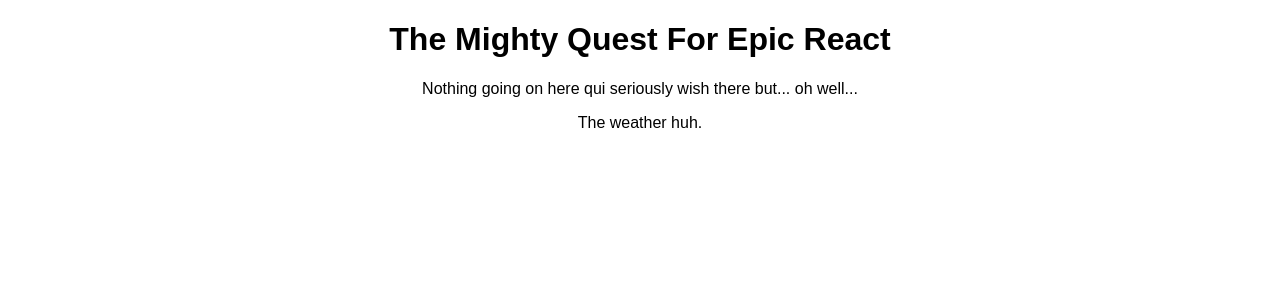
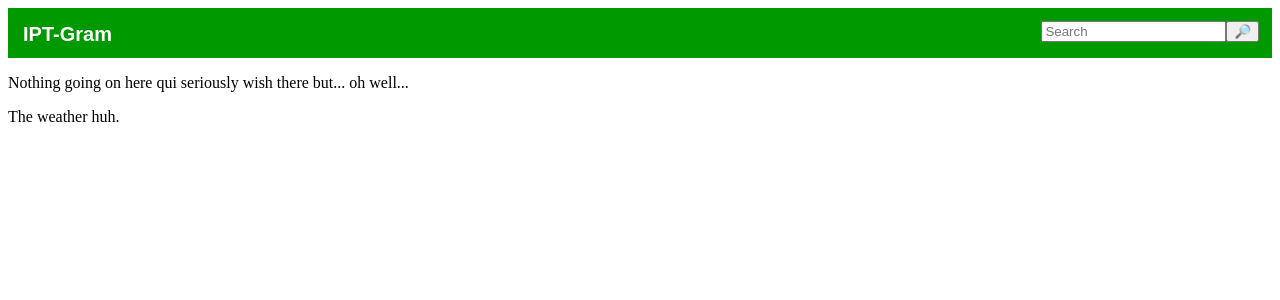
Before and after one commit to tomasteicol19452/Trabalho-Final-React, a React (Create React App) app: page / in a window 1280 px wide. Shown: the top 300 px of the page. Built offline with nearby package versions, Linux system fonts and the light colour scheme.

Commit message:
Preparations
Preparation of the header is done.
At this rate i'll be 50 before a finish the project.

```diff
--- a/src/components/Header.js
+++ b/src/components/Header.js
@@ -4,6 +4,17 @@ import "../styles.css";
 
 export class Header extends React.Component {
   render() {
-    return <h1>The Mighty Quest For Epic React</h1>;
+    return (
+      <div className="pageHeader">
+        <h1 className="pageLogo">IPT-Gram</h1>
+        <div className="searchBarDiv">
+          <input className="searchBar" type="text" placeholder="Search" />
+          <button className="btn-search" type="button">
+            🔎
+          </button>
+        </div>
+      </div>
+    );
   }
 }
+//react.CreateElemente(div, classname="pageheader", null)
--- a/src/styles.css
+++ b/src/styles.css
@@ -1,4 +1,16 @@
-.App {
+.pageHeader {
+  background-color: #009900;
+  height: 50px;
+}
+.pageLogo {
   font-family: sans-serif;
-  text-align: center;
+  text-align: left;
+  color: white;
+  float: left;
+  font-size: 20px;
+  margin: 15px;
 }
+.searchBarDiv {
+  float: right;
+  margin: 13px;
+}
```
